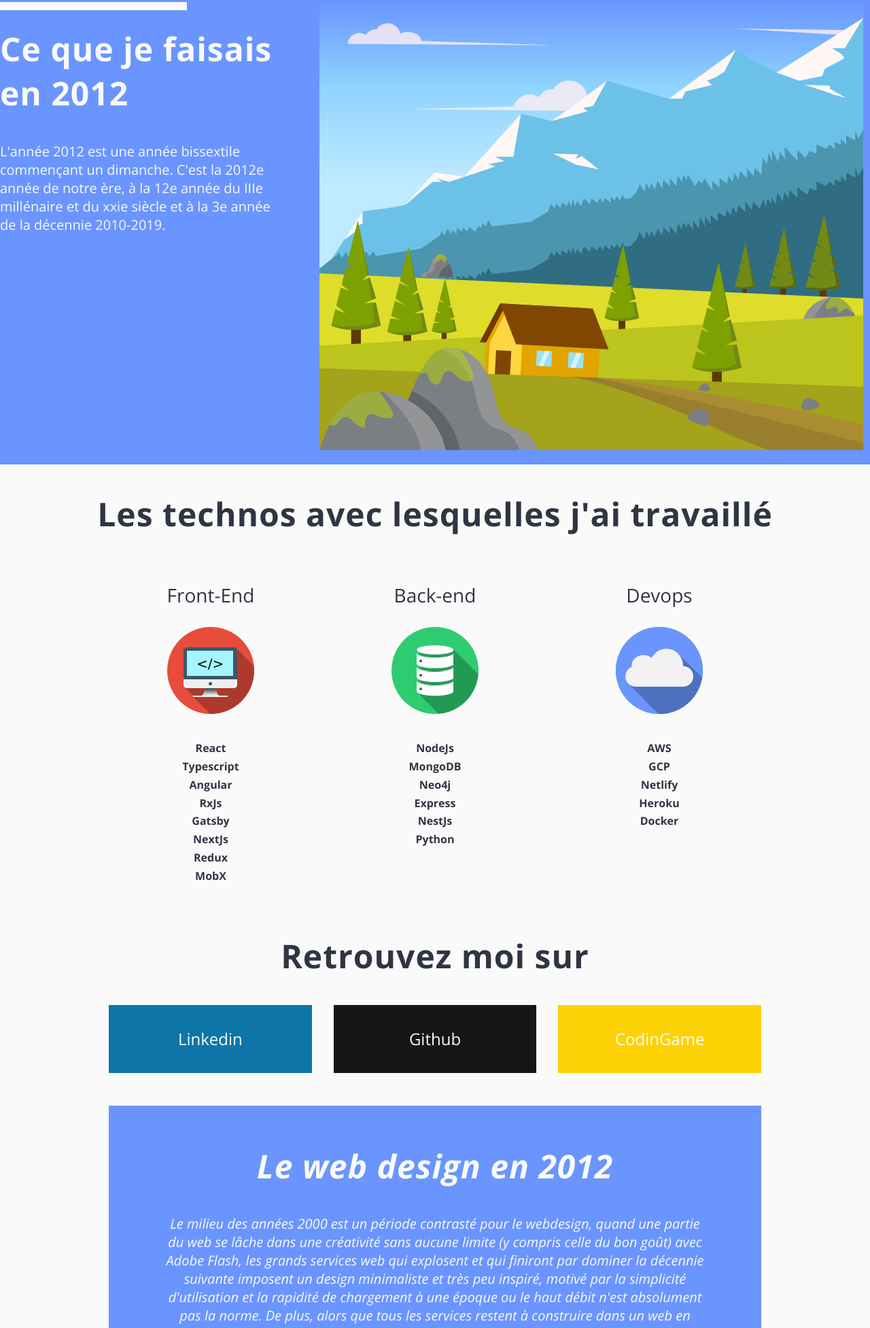
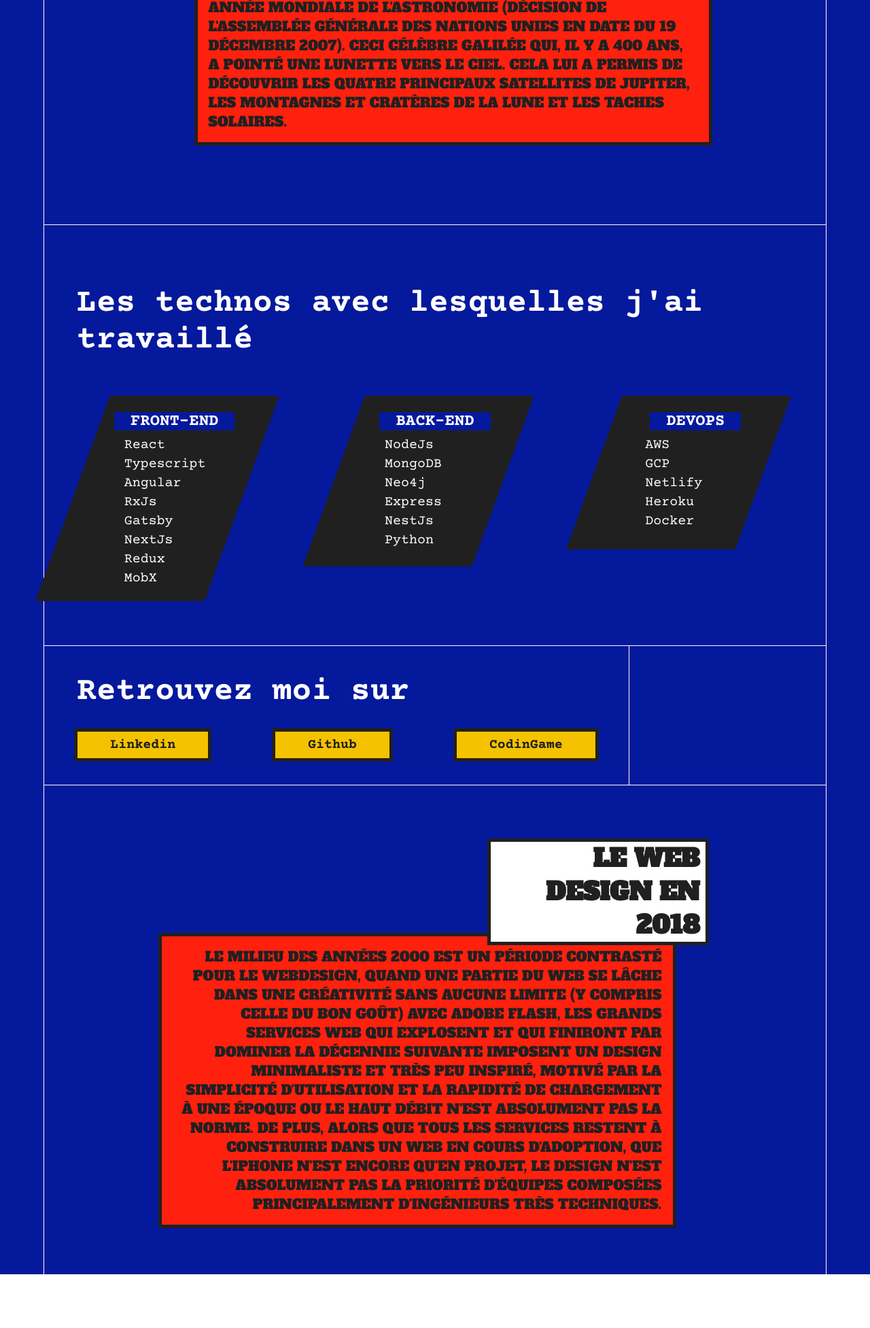
Before and after one commit to sylvain-laugier/sylvain-laugier-site, a Gatsby site: page / in a window 1280 px wide. Shown: the part 847-2800 px from the top of the page at 68% size. After the commit the page ends 2721 px from the top, so only its background shows below. Built offline with nearby package versions, Linux system fonts and the light colour scheme; Gatsby itself is replaced by a stand-in of ours.

Commit message:
added brutalist design

```diff
--- /dev/null
+++ b/src/components/brutalism/BrutalismLayout.tsx
@@ -0,0 +1,37 @@
+import React from 'react';
+import './brutalism-layout.scss';
+import { designEras } from '../../utils/constants';
+import HistoryOfWebDesign from '../shared/HistoryOfWebDesign';
+import SocialMediaLinks from '../shared/SocialMediaLinks';
+import Technologies from '../shared/Technologies';
+import WhatIWasDoing from '../shared/WhatIWasDoing';
+
+function BrutalismLayout() {
+	return (
+		<>
+			<div className="title-intro-container">
+				<h1 className="initial-aniamtion">
+					<span>Sylvain Laugier </span>
+				</h1>
+				<h1 className="title-animation">
+					<span>Sylvain Laugier</span>
+				</h1>
+				<h2>
+					<span>Creative web developer</span>
+				</h2>
+			</div>
+			<div className="title-placeholder"></div>
+			<div className="separator"></div>
+			<WhatIWasDoing designEra={designEras.brutalism} />
+			<div className="separator"></div>
+
+			<Technologies designEra={designEras.brutalism} />
+			<div className="separator" style={{ marginBottom: 0 }}></div>
+			<SocialMediaLinks designEra={designEras.brutalism} />
+			<div className="separator" style={{ marginTop: 0 }}></div>
+			<HistoryOfWebDesign designEra={designEras.brutalism} />
+		</>
+	);
+}
+
+export default BrutalismLayout;
--- /dev/null
+++ b/src/components/brutalism/brutalism-layout.scss
@@ -0,0 +1,300 @@
+@import url('https://fonts.googleapis.com/css2?family=Courier+Prime:ital,wght@0,400;0,700;1,400;1,700&display=swap');
+@import url('https://fonts.googleapis.com/css2?family=Alfa+Slab+One&display=swap');
+@font-face {
+	font-family: 'unb-office';
+	src: url('../../fonts/unb-office_regular.ttf') format('truetype');
+	font-weight: normal;
+	font-style: normal;
+}
+
+@font-face {
+	font-family: 'unb-office';
+	src: url('../../fonts/unb-office_italic.ttf') format('truetype');
+	font-weight: normal;
+	font-style: italic;
+}
+
+@font-face {
+	font-family: 'unb-office';
+	src: url('../../fonts/unb-office_bold.ttf') format('truetype');
+	font-weight: bold;
+	font-style: normal;
+}
+
+@font-face {
+	font-family: 'unb-office';
+	src: url('../../fonts/unb-office_bold-italic.ttf') format('truetype');
+	font-weight: bold;
+	font-style: italic;
+}
+
+$unb-office: 'unb-office', sans-serif;
+$courier: 'Courier Prime', monospace;
+$alfa: 'Alfa Slab One', cursive;
+$primary: #05199c;
+$secondary: #ff200e;
+$tertiary: #4c9c14;
+$black: #202020;
+$yellow: #f5c200;
+
+$border-color: white;
+$animation-speed: 15s;
+$translate-start: 107.5%;
+
+@keyframes translate-left {
+	0% {
+		transform: translate($translate-start, 0);
+	}
+	100% {
+		transform: translate($translate-start * -1, 0);
+	}
+}
+
+@keyframes translate-right {
+	0% {
+		transform: translate($translate-start * -1, 0);
+	}
+	100% {
+		transform: translate($translate-start, 0);
+	}
+}
+
+#brutalism {
+	font-family: $courier;
+
+	background-color: #05199c;
+	color: white;
+
+	.home {
+		margin: 0 4rem;
+		border-left: 1px solid $border-color;
+		border-right: 1px solid $border-color;
+		padding-top: 2rem;
+		display: flex;
+		flex-direction: column;
+	}
+
+	h2 {
+		font-size: 3rem;
+		text-align: left;
+		padding-left: 3rem;
+	}
+
+	.year-list-container {
+		border-left: 0;
+		border-right: 0;
+		padding: 0;
+		width: 100%;
+
+		border-color: $border-color;
+
+		.year-link {
+			border-right: 1px solid $border-color;
+			height: 100%;
+			padding: 0.5rem 0;
+
+			font-size: 1.5rem;
+
+			&:last-of-type {
+				border-right: none;
+			}
+		}
+	}
+	.title-intro-container {
+		position: relative;
+		font-family: $unb-office;
+
+		h1 {
+			font-weight: bold;
+			font-style: italic;
+			font-size: 10.5vw;
+			text-transform: uppercase;
+			margin: 0 auto;
+			white-space: nowrap;
+			overflow: hidden;
+			color: $secondary;
+			position: absolute;
+			width: 100%;
+
+			span {
+				width: 100%;
+				display: inline-block;
+				animation: translate-left $animation-speed linear infinite;
+			}
+		}
+		h1.initial-aniamtion span {
+			animation-delay: $animation-speed / -2;
+		}
+		h1.title-animation span {
+			transform: translateX($translate-start);
+		}
+
+		h2 {
+			color: $black;
+			font-size: 6rem;
+			text-transform: uppercase;
+			font-style: italic;
+			margin: 0 auto;
+			white-space: nowrap;
+			overflow: hidden;
+			position: absolute;
+			width: 100%;
+			top: 12rem;
+			span {
+				width: 100%;
+				display: inline-block;
+				// transform: translateX($translate-start);
+				// animation: translate-left $animation-speed linear infinite;
+			}
+		}
+		h2.title-animation span {
+			animation-delay: $animation-speed / 2;
+		}
+	}
+
+	.title-placeholder {
+		height: 20rem;
+	}
+
+	.what-i-was-doing {
+		margin-left: 15%;
+		font-family: $alfa;
+		color: $black;
+		text-transform: uppercase;
+		text-align: left;
+		h2 {
+			position: relative;
+			width: 300px;
+			background-color: white;
+			font-size: 2.25rem;
+			border: 5px solid $black;
+			padding: 0 0.5rem;
+			z-index: 2;
+		}
+
+		p {
+			width: 720px;
+			background-color: $secondary;
+			font-size: 1.25rem;
+			border: 5px solid $black;
+			z-index: 1;
+			position: relative;
+			top: -3rem;
+			left: 3rem;
+			padding: 1rem;
+		}
+	}
+
+	.technologies-list {
+		display: flex;
+		justify-content: space-around;
+
+		.technologie-section {
+			width: 30%;
+			max-width: 300px;
+			position: relative;
+			padding: 1rem;
+			height: max-content;
+
+			.technologie-background {
+				position: absolute;
+				z-index: 0;
+				width: 75%;
+				height: 90%;
+				transform: skew(340deg, 0deg);
+				background-color: $black;
+				right: 20%;
+			}
+
+			h3 {
+				font-size: 1.5rem;
+				color: white;
+				background-color: $primary;
+				text-transform: uppercase;
+				display: inline-block;
+				padding: 0 1.5rem;
+				z-index: 1;
+				position: relative;
+				margin-bottom: 0;
+			}
+			ul {
+				margin-top: 0.5rem;
+				z-index: 1;
+				position: relative;
+				list-style-type: none;
+				text-align: left;
+				font-size: 1.25rem;
+				left: 2.25rem;
+				line-height: 1.75rem;
+			}
+		}
+	}
+
+	.separator {
+		border-bottom: 1px solid white;
+		max-width: 100%;
+		width: 100%;
+	}
+
+	.social-media-container {
+		max-width: 860px;
+		display: flex;
+		flex-direction: column;
+		border-right: 1px solid white;
+		.social-media-links {
+			display: flex;
+			justify-content: space-around;
+			min-height: 70px;
+
+			.button a {
+				color: $black;
+				text-decoration: none;
+				font-weight: bold;
+				font-size: 1.25rem;
+				width: 100%;
+				height: 100%;
+				padding: 0.5rem 3rem;
+				background-color: $yellow;
+				border: 5px solid $black;
+
+				&:hover {
+					border-color: $yellow;
+					background-color: white;
+				}
+			}
+		}
+	}
+
+	.history-of-web-design {
+		margin-right: 15%;
+		font-family: $alfa;
+		color: $black;
+		text-transform: uppercase;
+
+		h2 {
+			position: relative;
+			width: 300px;
+			background-color: white;
+			font-size: 2.25rem;
+			border: 5px solid $black;
+			padding: 0 0.5rem;
+			z-index: 2;
+			margin-left: auto;
+			text-align: right;
+		}
+
+		p {
+			width: 720px;
+			background-color: $secondary;
+			font-size: 1.25rem;
+			border: 5px solid $black;
+			z-index: 1;
+			position: relative;
+			top: -3rem;
+			right: 3rem;
+			padding: 1rem;
+			margin-left: auto;
+			text-align: right;
+		}
+	}
+}
--- /dev/null
+++ b/src/components/brutalism/index.ts
@@ -0,0 +1 @@
+export * from './BrutalismLayout'
--- a/src/components/shared/HistoryOfWebDesign.tsx
+++ b/src/components/shared/HistoryOfWebDesign.tsx
@@ -17,6 +17,7 @@ const content: DesignEraMap = {
 	[designEras.skeuomorphic]: `L'année 2009 est une année commune qui commence un jeudi. C'est la 2009e année de notre ère, la 9e année du IIIe millénaire et du xxie siècle et la 10e et dernière année de la décennie 2000-2009. 2009 a été déclarée Année mondiale de l'astronomie (décision de l'Assemblée générale des Nations unies en date du 19 décembre 2007). Ceci célèbre Galilée qui, il y a 400 ans, a pointé une lunette vers le ciel. Cela lui a permis de découvrir les quatre principaux satellites de Jupiter, les montagnes et cratères de la Lune et les taches solaires. `,
 	[designEras.flatDesign]: `Le milieu des années 2000 est un période contrasté pour le webdesign, quand une partie du web se lâche dans une créativité sans aucune limite (y compris celle du bon goût) avec Adobe Flash, les grands services web qui explosent et qui finiront par dominer la décennie suivante imposent un design minimaliste et très peu inspiré, motivé par la simplicité d'utilisation et la rapidité de chargement à une époque ou le haut débit n'est absolument pas la norme. De plus, alors que tous les services restent à construire dans un web en cours d'adoption, que l'Iphone n'est encore qu'en projet, le design n'est absolument pas la priorité d'équipes composées principalement d'ingénieurs très techniques.`,
 	[designEras.material]: `L'année 2009 est une année commune qui commence un jeudi. C'est la 2009e année de notre ère, la 9e année du IIIe millénaire et du xxie siècle et la 10e et dernière année de la décennie 2000-2009. 2009 a été déclarée Année mondiale de l'astronomie (décision de l'Assemblée générale des Nations unies en date du 19 décembre 2007). Ceci célèbre Galilée qui, il y a 400 ans, a pointé une lunette vers le ciel. Cela lui a permis de découvrir les quatre principaux satellites de Jupiter, les montagnes et cratères de la Lune et les taches solaires. `,
+	[designEras.brutalism]: `Le milieu des années 2000 est un période contrasté pour le webdesign, quand une partie du web se lâche dans une créativité sans aucune limite (y compris celle du bon goût) avec Adobe Flash, les grands services web qui explosent et qui finiront par dominer la décennie suivante imposent un design minimaliste et très peu inspiré, motivé par la simplicité d'utilisation et la rapidité de chargement à une époque ou le haut débit n'est absolument pas la norme. De plus, alors que tous les services restent à construire dans un web en cours d'adoption, que l'Iphone n'est encore qu'en projet, le design n'est absolument pas la priorité d'équipes composées principalement d'ingénieurs très techniques.`,
 };
 export default function HistoryOfWebDesign({
 	designEra,
--- a/src/components/shared/Technologies.tsx
+++ b/src/components/shared/Technologies.tsx
@@ -6,6 +6,53 @@ interface TechnologiesProps {
 }
 
 export default function Technologies({ designEra }: TechnologiesProps) {
+	if (designEra === designEras.brutalism) {
+		return (
+			<div className="technologies">
+				<h2>Les technos avec lesquelles j'ai travaillé </h2>
+
+				<div className="technologies-list">
+					<div className="technologie-section">
+						<div className="technologie-background"></div>
+						<h3>Front-End</h3>
+						<ul>
+							<li> React</li>
+							<li> Typescript</li>
+							<li> Angular</li>
+							<li> RxJs</li>
+							<li> Gatsby</li>
+							<li> NextJs</li>
+							<li> Redux</li>
+							<li> MobX</li>
+						</ul>
+					</div>
+					<div className="technologie-section">
+						<div className="technologie-background"></div>
+						<h3>Back-end</h3>
+						<ul>
+							<li> NodeJs</li>
+							<li> MongoDB</li>
+							<li> Neo4j</li>
+							<li> Express</li>
+							<li> NestJs</li>
+							<li> Python</li>
+						</ul>
+					</div>
+					<div className="technologie-section">
+						<div className="technologie-background"></div>
+						<h3>Devops</h3>
+						<ul>
+							<li> AWS</li>
+							<li> GCP</li>
+							<li> Netlify</li>
+							<li> Heroku</li>
+							<li> Docker</li>
+						</ul>
+					</div>
+				</div>
+			</div>
+		);
+	}
 	return (
 		<div className="technologies">
 			<h2>Les technos avec lesquelles j'ai travaillé : </h2>
--- a/src/components/shared/WhatIWasDoing.tsx
+++ b/src/components/shared/WhatIWasDoing.tsx
@@ -17,6 +17,7 @@ const content: DesignEraMap = {
 	[designEras.skeuomorphic]: `L'année 2009 est une année commune qui commence un jeudi. C'est la 2009e année de notre ère, la 9e année du IIIe millénaire et du xxie siècle et la 10e et dernière année de la décennie 2000-2009. 2009 a été déclarée Année mondiale de l'astronomie (décision de l'Assemblée générale des Nations unies en date du 19 décembre 2007). Ceci célèbre Galilée qui, il y a 400 ans, a pointé une lunette vers le ciel. Cela lui a permis de découvrir les quatre principaux satellites de Jupiter, les montagnes et cratères de la Lune et les taches solaires. `,
 	[designEras.flatDesign]: `L'année 2012 est une année bissextile commençant un dimanche. C'est la 2012e année de notre ère, à la 12e année du IIIe millénaire et du xxie siècle et à la 3e année de la décennie 2010-2019.`,
 	[designEras.material]: `L'année 2009 est une année commune qui commence un jeudi. C'est la 2009e année de notre ère, la 9e année du IIIe millénaire et du xxie siècle et la 10e et dernière année de la décennie 2000-2009. 2009 a été déclarée Année mondiale de l'astronomie (décision de l'Assemblée générale des Nations unies en date du 19 décembre 2007). Ceci célèbre Galilée qui, il y a 400 ans, a pointé une lunette vers le ciel. Cela lui a permis de découvrir les quatre principaux satellites de Jupiter, les montagnes et cratères de la Lune et les taches solaires. `,
+	[designEras.brutalism]: `L'année 2009 est une année commune qui commence un jeudi. C'est la 2009e année de notre ère, la 9e année du IIIe millénaire et du xxie siècle et la 10e et dernière année de la décennie 2000-2009. 2009 a été déclarée Année mondiale de l'astronomie (décision de l'Assemblée générale des Nations unies en date du 19 décembre 2007). Ceci célèbre Galilée qui, il y a 400 ans, a pointé une lunette vers le ciel. Cela lui a permis de découvrir les quatre principaux satellites de Jupiter, les montagnes et cratères de la Lune et les taches solaires. `,
 };
 export default function WhatIWasDoing({
 	designEra,
--- a/src/pages/index.tsx
+++ b/src/pages/index.tsx
@@ -10,7 +10,7 @@ import BrutalismLayout from '../components/brutalism/BrutalismLayout';
 
 // markup
 const IndexPage = () => {
-	const [designEra, setDesignEra] = useState<DesignEras>(designEras.flatDesign);
+	const [designEra, setDesignEra] = useState<DesignEras>(designEras.brutalism);
 	return (
 		<main className="App">
 			<title>Home Page</title>
--- a/src/utils/constants.ts
+++ b/src/utils/constants.ts
@@ -1,9 +1,10 @@
 export const designEras = {
-  nineties: 'nineties',
+nineties: 'nineties',
   noughties: 'noughties',
   skeuomorphic: 'skeuomorphic',
   flatDesign: 'flat-design',
-  material: 'material'
+  material: 'material',
+  brutalism: 'brutalism'
 } as const;
 
 
@@ -16,6 +17,7 @@ export const designEraToYearMap: DesignEraMap = {
 	[designEras.skeuomorphic]: '2009',
 	[designEras.flatDesign]: '2012',
   [designEras.material]: '2015',
+  [designEras.brutalism]: '2018'
 }
 
 export type SetState<T> =React.Dispatch<React.SetStateAction<T>>
```
Also changed, not shown: src/fonts/unb-office_bold-italic.ttf (added), src/fonts/unb-office_bold.ttf (added), src/fonts/unb-office_italic.ttf (added), src/fonts/unb-office_regular.ttf (added).
